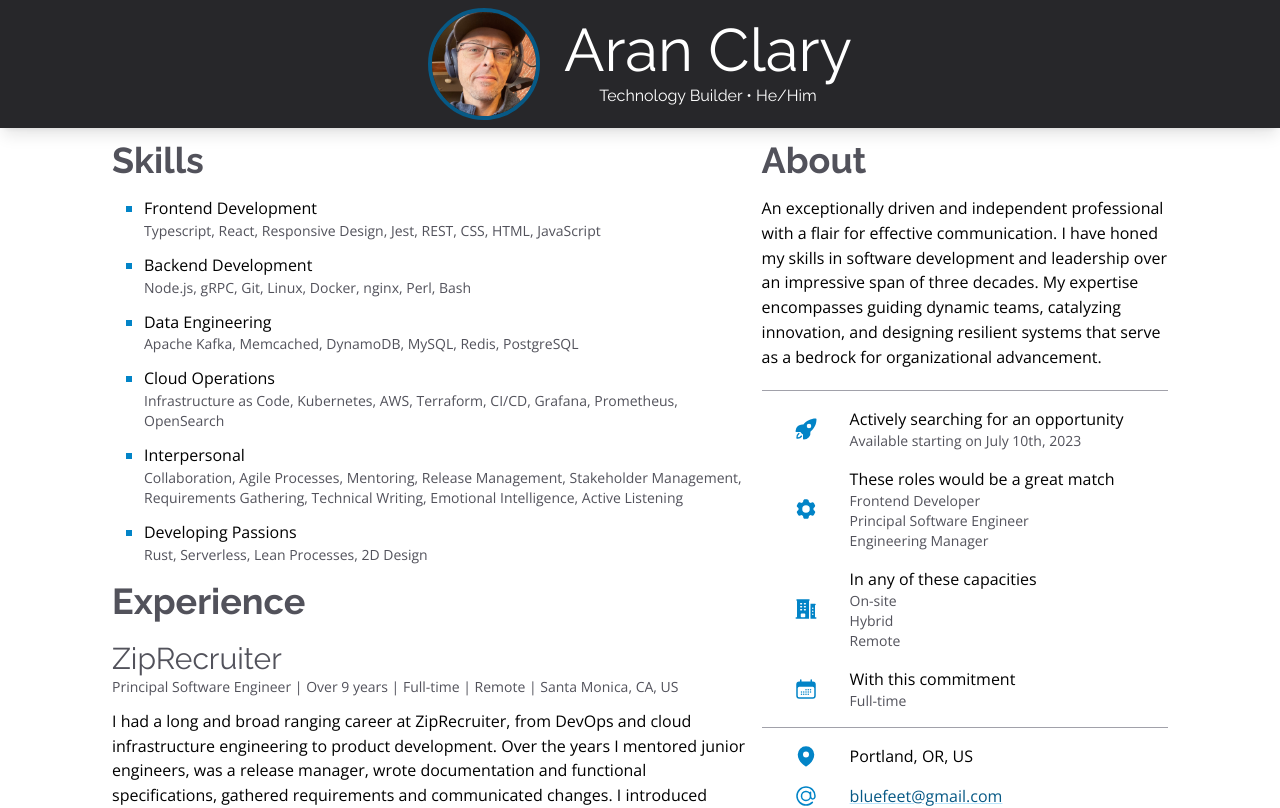
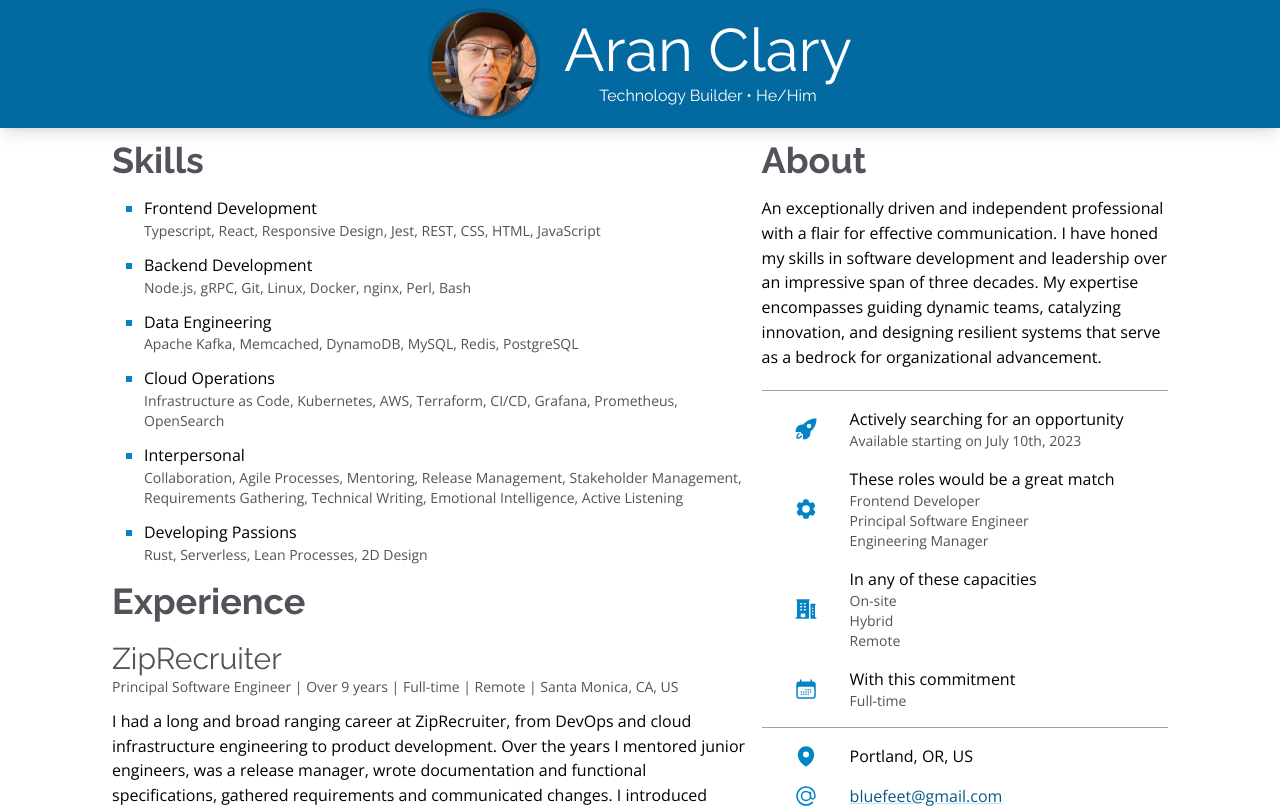
Before and after one commit to bluefeet/bluefeet.dev, a Next.js app: page / in a window 1280 px wide. Shown: the top 808 px of the page. Built offline with nearby package versions, Linux system fonts and the light colour scheme.

Commit message:
fix(theme): restore light header background

```diff
--- a/app/page.tsx
+++ b/app/page.tsx
@@ -12,9 +12,9 @@ import SkillsSection from './SkillsSection'
 
 const Divider = ({ className = '' }: { className?: string }) =>
   <hr className={`w-full border-zinc-400 dark:border-sky-600 border-solid border-1 mt-2 mb-2 print:hidden ${className}`} />
-//  pb-4 ${headerFont.className} flex justify-between items-end
+
 const Page = () => <>
-  <header className='grid grid-cols-[max-content_max-content] text-white bg-zinc-800 place-content-center text-center sticky top-0 h-24 md:h-28 lg:h-32 shadow-lg print:hidden'>
+  <header className='grid grid-cols-[max-content_max-content] text-white bg-sky-700 dark:bg-zinc-800 place-content-center text-center sticky top-0 h-24 md:h-28 lg:h-32 shadow-lg print:hidden'>
     <img src='/avatar.jpg' alt={`Photo of ${resume.contact?.fullName}`} className='row-span-2 h-20 md:h-24 lg:h-28 rounded-full border-solid border-4 border-sky-800 mr-6' />
     <h1 className={`text-5xl lg:text-6xl self-end ${headerFont.className}`}>
       {resume.contact?.fullName}
```
